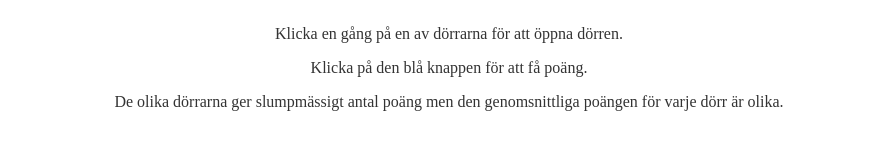
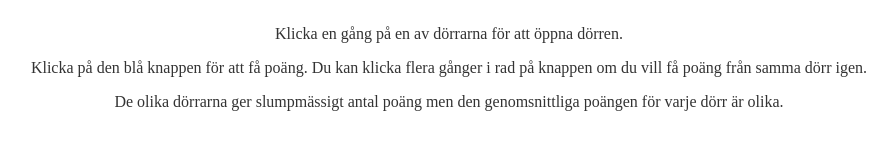
Before and after one commit to hannesrabo/doors, a Next.js app: page /game in a window 1280 px wide. Shown: the part 134-278 px from the top of the page, without its empty margins (191-1084 px from the left). Built offline with nearby package versions, Linux system fonts and the light colour scheme.

Commit message:
Updated instructions

```diff
--- a/pages/game.js
+++ b/pages/game.js
@@ -120,7 +120,7 @@ export default class Home extends Component {
             Klicka en gång på en av dörrarna för att öppna dörren.
           </p>
           <p className="description">
-            Klicka på den blå knappen för att få poäng.
+            Klicka på den blå knappen för att få poäng. Du kan klicka flera gånger i rad på knappen om du vill få poäng från samma dörr igen.
           </p>
           <p className="description">
             De olika dörrarna ger slumpmässigt antal poäng men den genomsnittliga poängen för varje dörr är olika.
```
